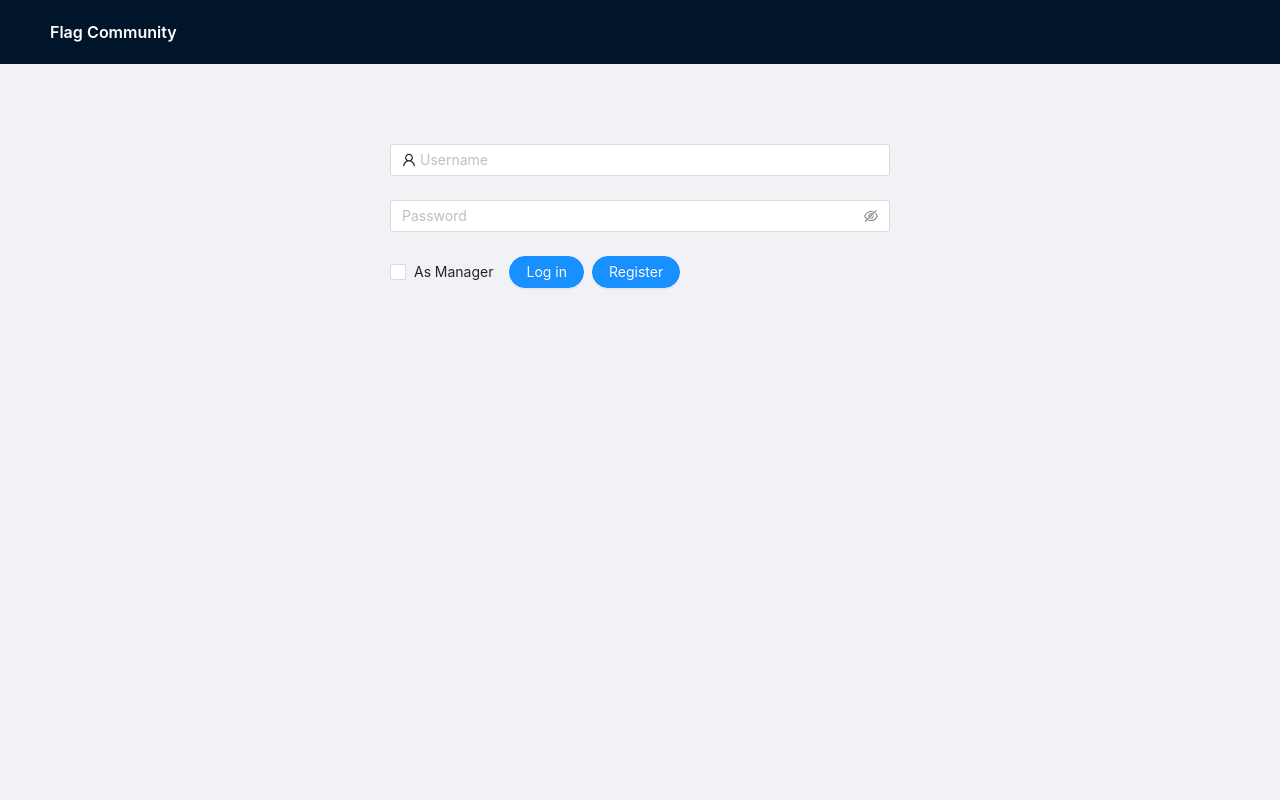
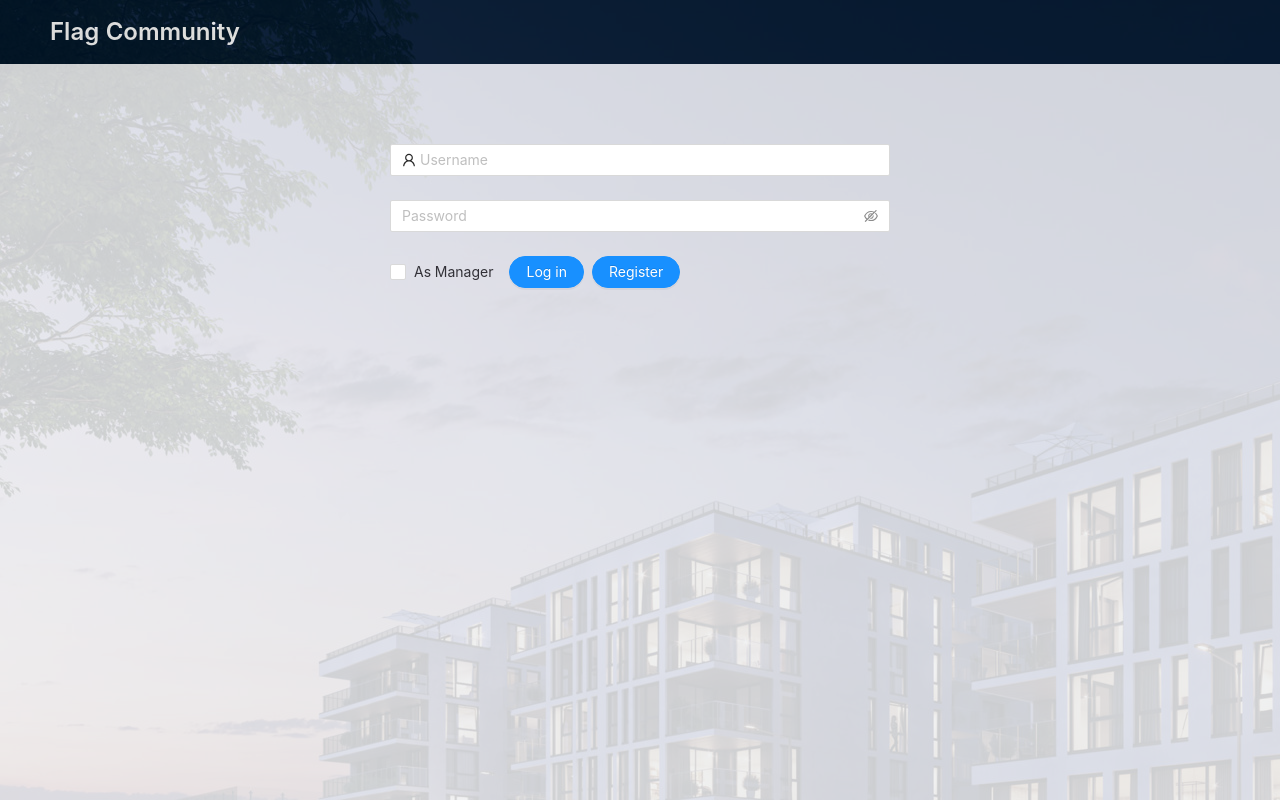
Before and after one commit to April-fengjian/Community_Property_Management_System, a React (Create React App) app in the folder flagfe/: page / in a window 1280 px wide. Built offline with nearby package versions, Linux system fonts and the light colour scheme.

Commit message:
add background picture

```diff
--- a/flagfe/src/App.js
+++ b/flagfe/src/App.js
@@ -5,6 +5,7 @@ import LoginPage from "./components/LoginPage";
 import TenantHomePage from "./components/TenantHomePage";
 import ManagerHomePage from "./components/ManagerHomePage";
 import ServiceRequest from './components/ServiceRequest';
+import picture from './picture.jpg';
 const items = [{label: "Service Request", key: "service-request"},
                {label: "Book Room", key: "book-room"},
                {label: "Payment", key: "payment"},
@@ -66,9 +67,11 @@ class App extends React.Component {
 
   render() {
     return (
+      <>
+      <div style={{ backgroundImage: `url(${picture})`, opacity: 0.15, width:"100%", height:"100%", position: "absolute", top: "0px", left: "0px"}}></div>
       <Layout style={{ height: "100vh" }}>
         <Header style={{ display: "flex", justifyContent: "space-between" }}>
-          <div style={{ fontSize: 16, fontWeight: 600, color: "white" }}>
+          <div style={{ fontSize: 24, fontWeight: 600, color: "white" }}>
             Flag Community
           </div>
           {this.state.authed && (
@@ -85,6 +88,7 @@ class App extends React.Component {
           {this.renderContent()}
         </Content>
       </Layout>
+      </>
     );
   }
 
```
Also changed, not shown: flagfe/src/picture.jpg (added).
